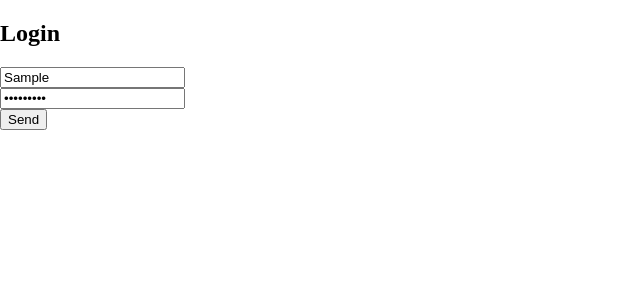
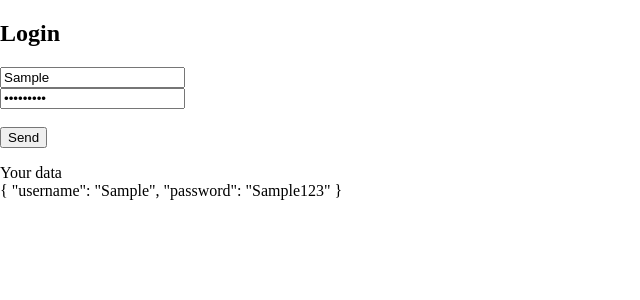
Before and after one commit to torraagus/react-forms, a React app: page / in a window 1280 px wide. Both pictures are taken after typing "Sample", "Sample123" into the empty fields and a click on the input "Send". Shown: the top 300 px of the page, without its empty margins (0-640 px from the left). Built offline with nearby package versions, Linux system fonts and the light colour scheme.

Commit message:
add formState and show form data as raw json

```diff
--- a/src/components/hookForm/hookForm.component.js
+++ b/src/components/hookForm/hookForm.component.js
@@ -2,7 +2,7 @@ import React from "react";
 import { useForm } from "react-hook-form";
 
 export default function HookForm() {
-  const { register, handleSubmit, watch, errors } = useForm();
+  const { register, handleSubmit, errors, watch, formState } = useForm();
   const onSubmit = (data) => {
     console.log(data);
   };
@@ -34,8 +34,15 @@ export default function HookForm() {
           errors.password.type === "minLength" &&
           "The password must have at least 8 characters"}
         <br />
+        <br />
         <input type="submit" value="Send" />
       </form>
+      {formState.isSubmitted && formState.isValid && (
+        <p>
+          Your data <br />
+          {JSON.stringify(watch(), undefined, 4)}
+        </p>
+      )}
     </div>
   );
 }
```
